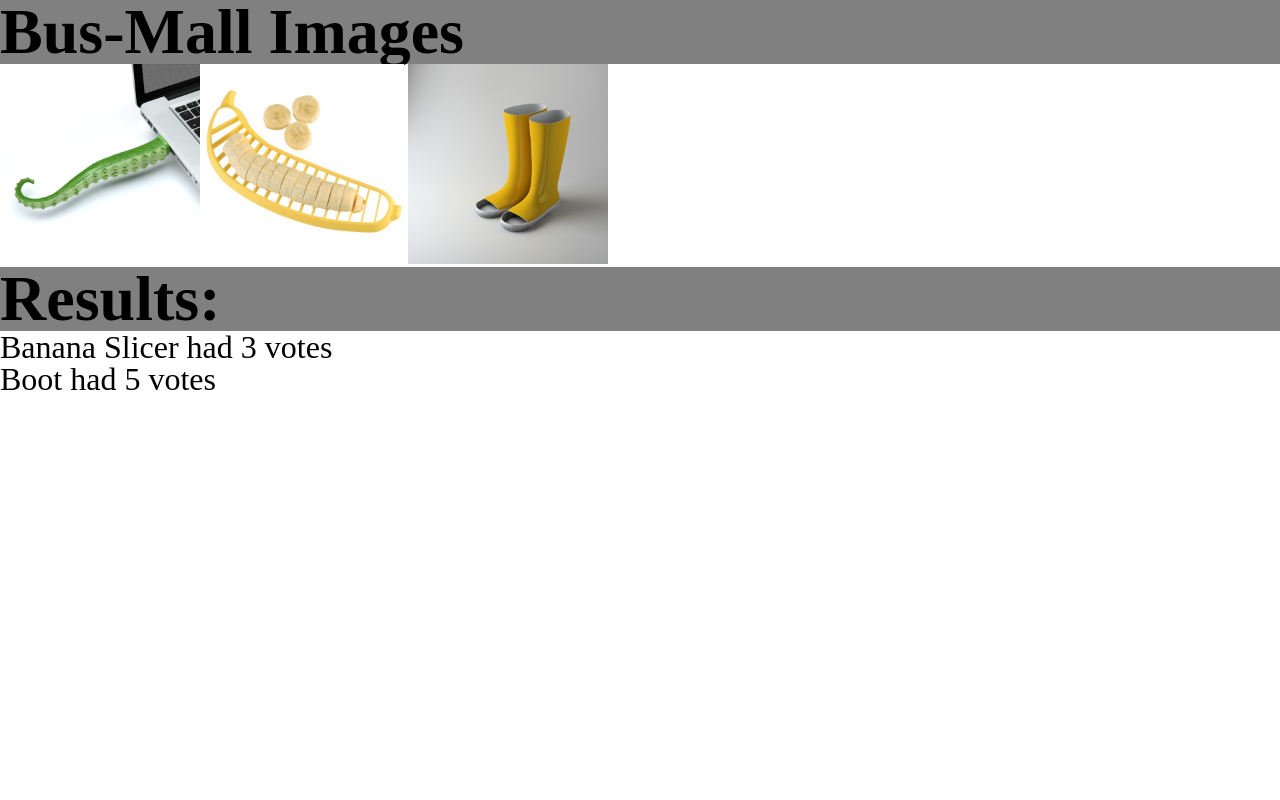
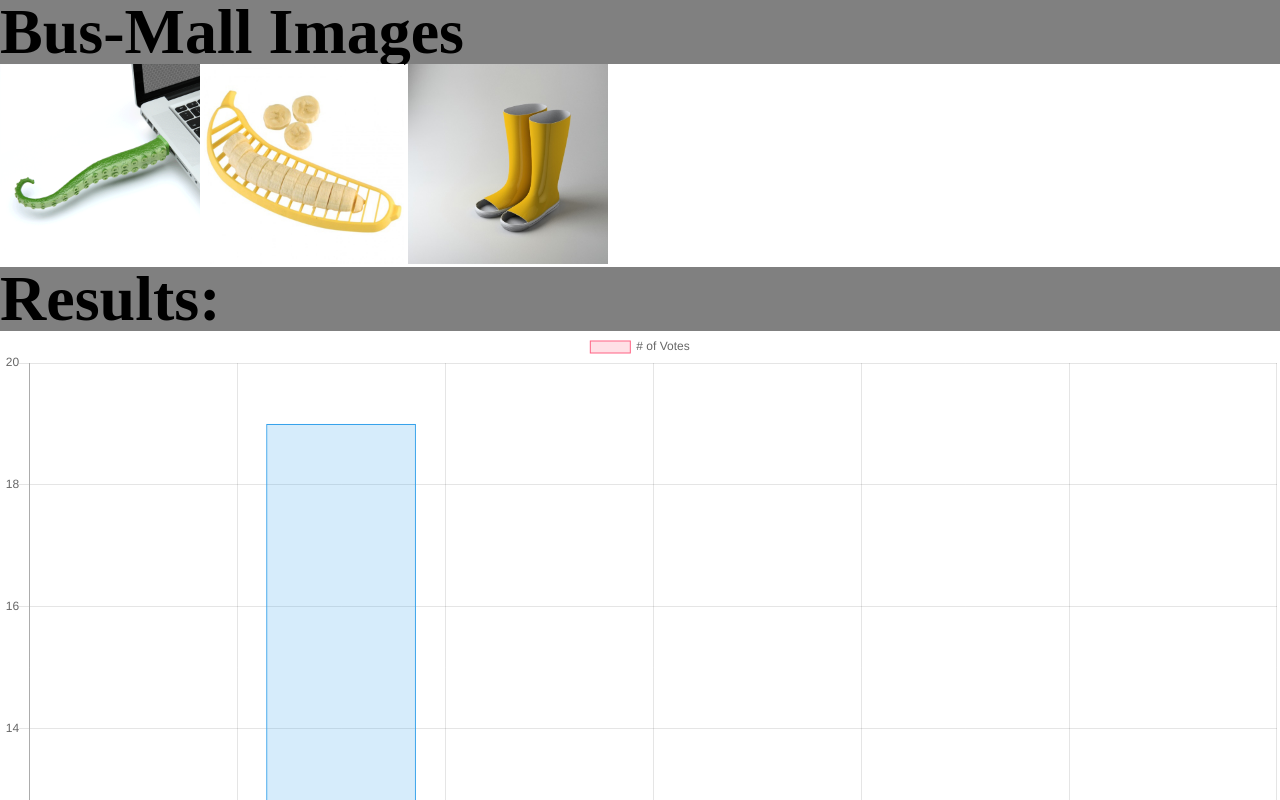
Before and after one commit to MarkArlenSwearingen/Bus-Mall, a plain HTML site: page index.html in a window 1280 px wide. Shown: the top 800 px of the page. Drawn offline with nearby package versions, Linux system fonts and the light colour scheme.

Commit message:
Add chart

```diff
--- a/index.html
+++ b/index.html
@@ -15,13 +15,52 @@
       <img id="centerimage" src="./img/banana.jpg">
       <img id="rightimage" src="./img/boots.jpg">
     </div>
-    <div id = results>
+    <div id ="results">
       <h2>Results:</h2>
-      <ul>
-        <li>Banana Slicer had 3 votes</li>
-        <li>Boot had 5 votes</li>
-      </ul>
     </div>
+    <div id="charts">
+      <canvas id="resultchart" width="400" height="400"></canvas>
+    </div>
+    <script src="https://cdn.jsdelivr.net/npm/chart.js@2.8.0"></script>
+    <script src="js/app.js"></script>
+    <script>
+      var ctx = document.getElementById('resultchart');
+      var myChart = new Chart(ctx, {
+          type: 'bar',
+          data: {
+              labels: ['Red', 'Blue', 'Yellow', 'Green', 'Purple', 'Orange'],
+              datasets: [{
+                  label: '# of Votes',
+                  data: [12, 19, 3, 5, 2, 3],
+                  backgroundColor: [
+                      'rgba(255, 99, 132, 0.2)',
+                      'rgba(54, 162, 235, 0.2)',
+                      'rgba(255, 206, 86, 0.2)',
+                      'rgba(75, 192, 192, 0.2)',
+                      'rgba(153, 102, 255, 0.2)',
+                      'rgba(255, 159, 64, 0.2)'
+                  ],
+                  borderColor: [
+                      'rgba(255, 99, 132, 1)',
+                      'rgba(54, 162, 235, 1)',
+                      'rgba(255, 206, 86, 1)',
+                      'rgba(75, 192, 192, 1)',
+                      'rgba(153, 102, 255, 1)',
+                      'rgba(255, 159, 64, 1)'
+                  ],
+                  borderWidth: 1
+              }]
+          },
+          options: {
+              scales: {
+                  yAxes: [{
+                      ticks: {
+                          beginAtZero: true
+                      }
+                  }]
+              }
+          }
+      });
+      </script>
 </body>
-<script src="js/app.js"></script>
 </html>
```
Also changed, not shown: js/app.js (line endings or trailing spaces).
